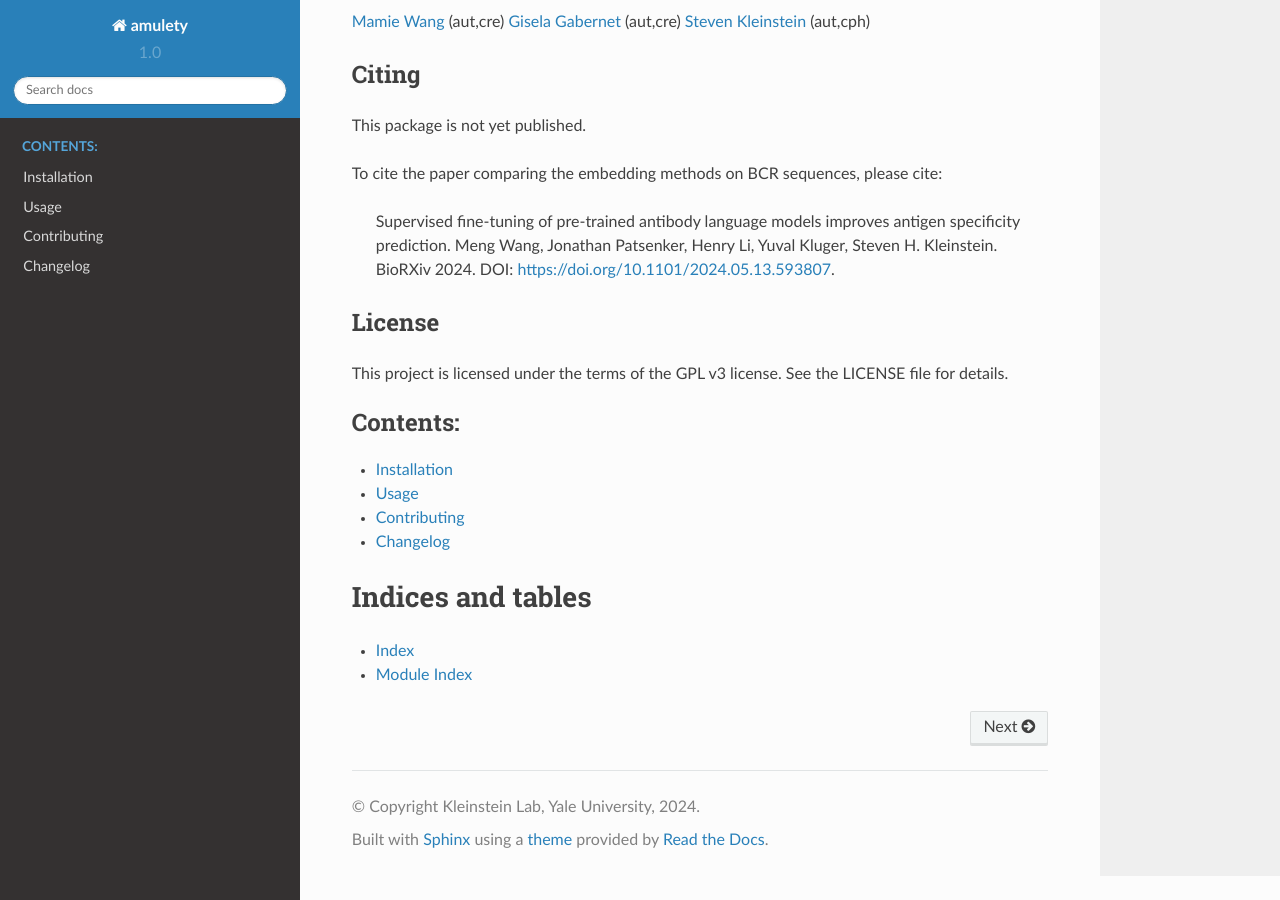
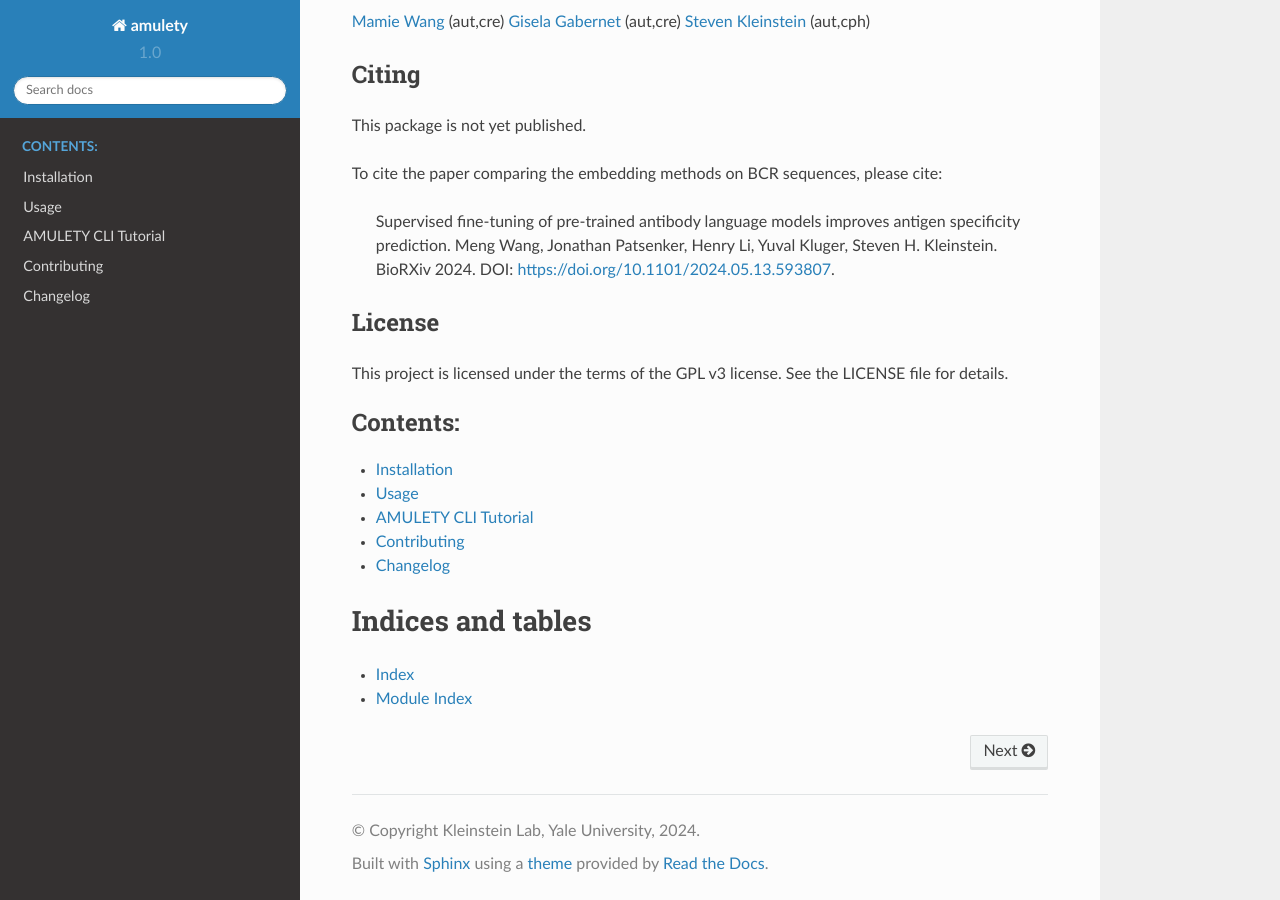
Before and after one commit to immcantation/amulety, a Sphinx documentation site: the page built from docs/index.rst, in a window 1280 px wide and 900 px high, scrolled down 1011 px. Built offline with Sphinx 7.4.7 and the Read the Docs theme 2.0.0, drawn with Linux system fonts in a browser that asks for light colours.

Commit message:
Added CLI tutorial notebook

```diff
--- a/docs/conf.py
+++ b/docs/conf.py
@@ -51,7 +51,7 @@
 
 # Add any Sphinx extension module names here, as strings. They can be
 # extensions coming with Sphinx (named 'sphinx.ext.*') or your custom ones.
-extensions = ["sphinx.ext.autodoc", "sphinx.ext.viewcode", "sphinxcontrib.typer", "sphinx_mdinclude"]
+extensions = ["sphinx.ext.autodoc", "sphinx.ext.viewcode", "sphinxcontrib.typer", "sphinx_mdinclude", "nbsphinx"]
 
 # Add any paths that contain templates here, relative to this directory.
 templates_path = ["_templates"]
--- a/docs/index.rst
+++ b/docs/index.rst
@@ -6,6 +6,7 @@
 
   installation
   usage
+  tutorial
   contributing
   history
 
--- a/requirements_dev.txt
+++ b/requirements_dev.txt
@@ -5,4 +5,5 @@
 sphinx-mdinclude
 sphinx-rtd-theme
 sphinxcontrib-typer
+nbsphinx
 -e .
```
Also changed, not shown: docs/tutorial.ipynb (added), 2 other files.
